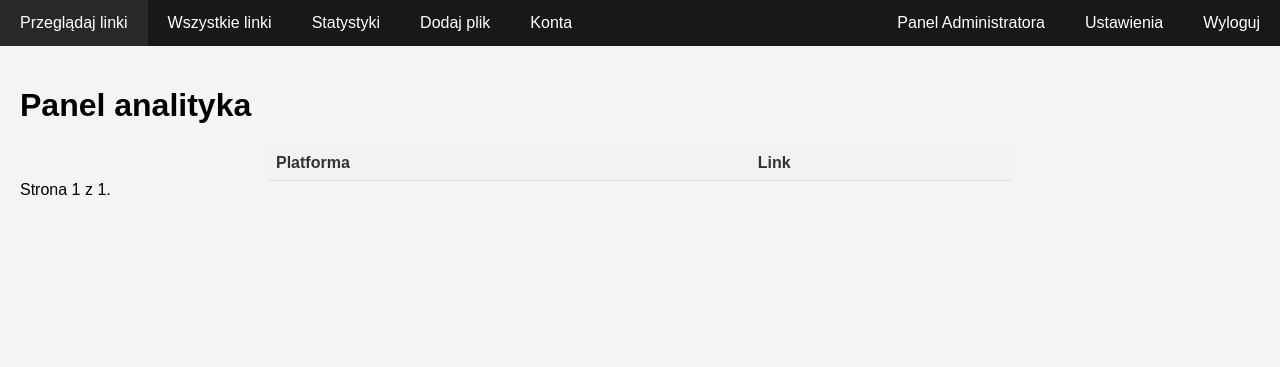
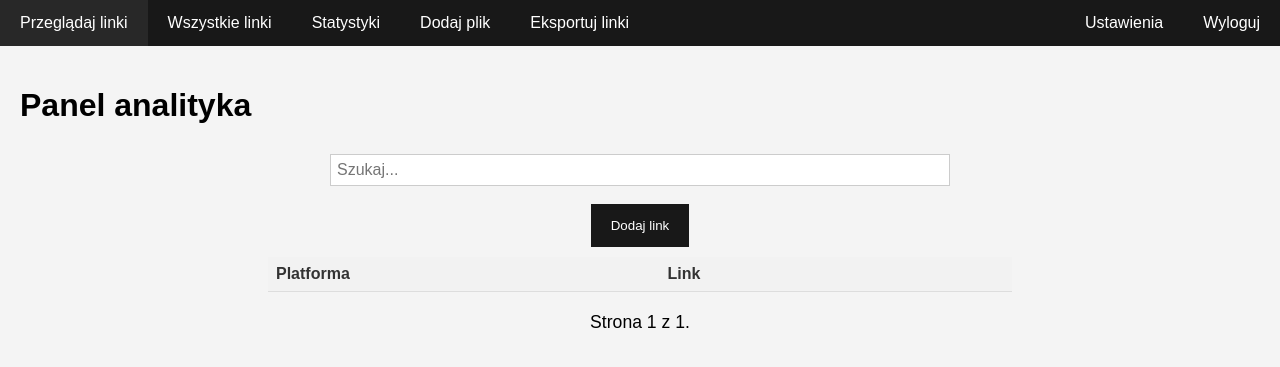
Before and after one commit to pggPL/zpp, a Django app: page / in a window 1280 px wide. Shown: the top 367 px of the page. Run offline with Django 4.2, Linux system fonts and the light colour scheme; the visitor is signed in with stand-in values (Sample User, id 1); data that the repository does not hold is empty; some libraries are stand-ins or nearby versions.

Commit message:
accounts

```diff
--- a/app_main/static/app_main/style.css
+++ b/app_main/static/app_main/style.css
@@ -99,3 +99,88 @@ p {
 select {
     width: 30%;
 }
+
+.box {
+    display: grid;
+    grid-template-columns: 1fr 1fr;
+    grid-template-rows: 1fr;
+    width: 100%;
+    height: 100%;
+
+}
+
+.box > .left {
+    grid-column: 1;
+    grid-row: 1;
+    border-right: 1px solid black;
+    display: block;
+    overflow: scroll;
+    height: 93vh;
+    scrollbar-width: none;
+    -ms-overflow-style: none;
+    margin: 0;
+    width: 100%;
+}
+
+
+.box > .left::-webkit-scrollbar {
+  display: none;
+}
+
+
+html::-webkit-scrollbar {
+  display: none;
+}
+
+.box > .right {
+    grid-column: 2;
+    grid-row: 1;
+}
+
+.one_link_panel {
+    display: flex;
+    flex-direction: row;
+    justify-content: space-between;
+    width: 100%;
+    padding: 10px;
+    margin: 0;
+    border-bottom: 1px solid grey;
+    box-sizing: border-box;
+}
+
+.done {
+    background-color: #b1c0a4;
+}
+
+.not_done {
+    background-color: #c7a9b7;
+}
+
+input[type=button] {
+    margin: 4px;
+}
+
+.pagination {
+    display: flex;
+    justify-content: center;
+    align-items: center;
+    margin-top: 20px;
+}
+
+.page-link {
+    margin: 0 10px;
+    padding: 5px 10px;
+    background-color: #000000;
+    color: white;
+    text-decoration: none;
+    transition: background-color 0.3s;
+}
+
+.page-link:hover {
+    background-color: #232428;
+}
+
+.page-info {
+    margin: 0 15px;
+    font-size: 1.1em;
+}
--- a/app_main/urls.py
+++ b/app_main/urls.py
@@ -12,4 +12,14 @@ urlpatterns = [
     path("edit_account/<int:pk>/", views.edit_account_view, name="edit_account"),
     path("delete_account/<int:pk>/", views.delete_account_view, name="delete_account"),
     path("add_account/", views.add_account_view, name="add_account"),
+    path("link_panel", views.link_panel_view, name="link_panel"),
+    path("delete_link/<int:pk>/<str:action>", views.delete_link_view, name="delete_link"),
+    path("edit_link/<int:pk>/<str:action>", views.edit_link_view, name="edit_link"),
+    path("add_link/<str:action>", views.add_link_view, name="add_link"),
+    path("change_password/", views.change_password_view, name="change_password"),
+    path("stats/", views.stats_view, name="stats"),
+    path("change_category/<int:pk>/<str:category>", views.change_category_view, name="change_category"),
+    path("change_category/<int:pk>/", views.remove_category_view, name="remove_category"),
+    path("lookup/<str:phrase>", views.lookup_view, name="lookup"),
+    path("export/", views.export_view, name="export"),
 ]
--- a/app_main/views.py
+++ b/app_main/views.py
@@ -1,16 +1,30 @@
+import os
+
 from django.contrib.auth import authenticate, login, logout
+import requests
+from django.contrib.auth.decorators import login_required
+from django.contrib.auth.forms import PasswordChangeForm
+from django.db.models import Q
 from django.http import HttpResponse
 from django.shortcuts import render, redirect, get_object_or_404
 
-from app_main.forms import FileUploadForm, ProfileForm
+from app_main.forms import FileUploadForm, ProfileForm, LinkForm1, LinkForm2, ChangePasswordForm
 import openpyxl
 
-from app_main.models import Submission, Platform, Profile
+from app_main.models import Submission, Platform, Profile, SubmissionCategory
 from django.core.paginator import Paginator
+from selenium import webdriver
 
 
+# decorator – require senior rank
+def senior_required(view_func):
+    def wrapper(request, *args, **kwargs):
+        if request.user.rank == "Senior":
+            return view_func(request, *args, **kwargs)
+        else:
+            return HttpResponse("Nie masz uprawnień do wykonania tej akcji")
+    return wrapper
 
-# index.html
 
 
 def index(request):
@@ -33,8 +47,9 @@ def login_view(request):
     else:
         return render(request, 'app_main/login.html')
 
+@login_required
 def main_panel_view(request):
-    links_list = Submission.objects.all()
+    links_list = Submission.objects.all().order_by('link')
 
     # Paginacja
     paginator = Paginator(links_list, 30)  # 10 linków na stronę
@@ -47,6 +62,7 @@ def main_panel_view(request):
 
     return render(request, "app_main/main_panel.html", context={'links': links})
 
+@login_required
 def add_file_view(request):
     if request.method == 'POST':
         form = FileUploadForm(request.POST, request.FILES)
@@ -55,30 +71,47 @@ def add_file_view(request):
             workbook = openpyxl.load_workbook(file)
             worksheet = workbook.active
 
-            data = []
+            total_links = worksheet.max_row - 1
+            total_unique_links = 0
+
             for row in worksheet.iter_rows(min_row=2, max_col=2, values_only=True):
                 platform, link = row
+
+                # check if link already exists in database
+                if Submission.objects.filter(link=link).exists():
+                    continue
+                total_unique_links += 1
 
                 platform = Platform.objects.get_or_create(name=platform)[0]
 
                 # create link in database
                 Submission.objects.get_or_create(link=link, platform=platform)
 
-            return render(request, "app_main/add_file.html", {'form': form, 'message': 'Plik został dodany'})
+            context = {
+                'total_links': total_links,
+                'total_unique_links': total_unique_links,
+                'message': 'Plik został dodany. ',
+                'form': form
+            }
+
+            return render(request, "app_main/add_file.html", context)
     else:
         form = FileUploadForm()
     return render(request, "app_main/add_file.html", {'form': form})
 
+@login_required
 def logout_view(request):
     logout(request)
     return redirect("index")
 
+@senior_required
 def accounts_list_view(request):
     context = {
         'users': Profile.objects.all()
     }
     return render(request, "app_main/accounts.html", context=context)
 
+@senior_required
 def edit_account_view(request, pk):
     obiekt = get_object_or_404(Profile, pk=pk)
     if request.method == "POST":
@@ -90,6 +123,7 @@ def edit_account_view(request, pk):
         form = ProfileForm(instance=obiekt)
     return render(request, 'app_main/form.html', {'form': form, 'name': 'Edytuj konto'})
 
+@senior_required
 def delete_account_view(request, pk):
     # delete if there is no object connected to this account
     account = get_object_or_404(Profile, pk=pk)
@@ -99,6 +133,7 @@ def delete_account_view(request, pk):
     account.delete()
     return redirect('accounts_list')
 
+@senior_required
 def add_account_view(request):
     info_message = "Na podany adres email zostanie wysłane zaproszenie do rejestracji."
     if request.method == "POST":
@@ -110,3 +145,108 @@ def add_account_view(request):
         form = ProfileForm()
     return render(request, 'app_main/form.html',
                   {'form': form, 'name': 'Dodaj konto', 'back_link': 'accounts_list', 'info': info_message})
+
+@login_required
+def link_panel_view(request):
+    context = {
+        'links_with_forms': []
+    }
+
+    submissions = Submission.objects.all()
+
+    for link in submissions:
+        link.short_link = link.link[:30] + "..." if len(link.link) > 30 else link.link
+
+    for link in submissions:
+        form = LinkForm1(instance=link)
+        context['links_with_forms'].append({"form": form, "link": link, "done": link.category is not None})
+    # sort links_with_forms by done
+    context['links_with_forms'].sort(key=lambda x: x['done'])
+
+    return render(request, "app_main/link_panel.html", context=context)
+
+@login_required
+def delete_link_view(request, pk, action):
+    link = get_object_or_404(Submission, pk=pk)
+    link.delete()
+    return redirect(action)
+
+@login_required
+def edit_link_view(request, pk, action):
+    obiekt = get_object_or_404(Submission, pk=pk)
+    if request.method == "POST":
+        form = LinkForm2(request.POST, instance=obiekt)
+        if form.is_valid():
+            form.save()
+            return redirect(action)
+    else:
+        form = LinkForm2(instance=obiekt)
+    return render(request, 'app_main/form.html', {'form': form, 'name': 'Edytuj link'})
+
+@login_required
+def add_link_view(request, action):
+    if request.method == "POST":
+        form = LinkForm2(request.POST)
+        if form.is_valid():
+            form.save()
+            return redirect(action)
+    else:
+        form = LinkForm2()
+    return render(request, 'app_main/form.html', {'form': form, 'name': 'Dodaj link'})
+
+@login_required
+def change_password_view(request):
+    if request.method == "POST":
+        form = ChangePasswordForm(request.user, request.POST)
+        if form.is_valid():
+            form.save()
+            return redirect('index')
+    else:
+        form = ChangePasswordForm(request.user)
+    return render(request, 'app_main/form.html', {'form': form, 'name': 'Zmień hasło'})
+
+@login_required
+def stats_view(request):
+    context = {
+        'links_number': len(Submission.objects.all()),
+        'links_without_the_cathegory': len(Submission.objects.filter(category=None)),
+        'links_with_the_cathegory': len(Submission.objects.exclude(category=None)),
+    }
+    return render(request, 'app_main/stats.html', context=context)
+
+@login_required
+def change_category_view(request, pk, category):
+    link = get_object_or_404(Submission, pk=pk)
+    link.category = SubmissionCategory.objects.get(id=category)
+    link.save()
+    return HttpResponse("done")
+
+
+@login_required
+def remove_category_view(request, pk):
+    link = get_object_or_404(Submission, pk=pk)
+    link.category = None
+    link.save()
+    return HttpResponse("not done")
+
+
+@login_required
+def lookup_view(request, phrase):
+    links = Submission.objects.filter(Q(link__icontains=phrase) | Q(platform__name__icontains=phrase)).order_by('link')
+    for link in links:
+        link.short_link = link.link[:50] + "..." if len(link.link) > 50 else link.link
+    return render(request, 'app_main/lookup.html', {'links': links, 'phrase': phrase})
+
+
+@login_required
+def export_view(request):
+    response = HttpResponse(content_type='text/csv')
+    response['Content-Disposition'] = 'attachment; filename="links.txt"'
+
+    output = ""
+    for link in Submission.objects.all():
+        if link.category is not None and link.category is not None:
+            output += link.link + "(" + link.platform.name + ", " + link.category.name + ")\n"
+    response.content = output
+
+    return response
--- a/templates/app_main/accounts.html
+++ b/templates/app_main/accounts.html
@@ -34,6 +34,6 @@
             if (confirm("Czy na pewno chcesz usunąć konto?")) {
                 window.location.href = "/delete_account/" + id;
             }
-        }f
+        }
     </script>
 {% endblock %}
--- a/templates/app_main/base.html
+++ b/templates/app_main/base.html
@@ -7,6 +7,9 @@
     <title>Strona Główna</title>
     <link rel="stylesheet" type="text/css" href="{% static 'app_main/style.css' %}">
     <link href="https://cdn.jsdelivr.net/npm/select2@4.1.0-rc.0/dist/css/select2.min.css" rel="stylesheet" />
+    <style>
+        {% block style %}{% endblock %}
+    </style>
     <script src="https://ajax.googleapis.com/ajax/libs/jquery/3.5.1/jquery.min.js"></script>
     <script src="https://cdn.jsdelivr.net/npm/select2@4.1.0-rc.0/dist/js/select2.min.js"></script>
 </head>
--- a/templates/app_main/main_panel.html
+++ b/templates/app_main/main_panel.html
@@ -1,37 +1,75 @@
 {% extends 'app_main/base.html' %}
+{% load static %}
 {% block content %}
         <h1>Panel analityka</h1>
 
+        <center>
+            <form>
+                <input type="text" placeholder="Szukaj..." name="search" oninput="lookup()" id="search">
+            </form>
+        </center>
+
         <div class="table-container">
+        <center>
+            <button class="button" onclick="window.location.href='{% url 'add_link' 'index' %}'">Dodaj link</button>
+        </center>
             <table>
                 <tr>
                     <th>Platforma</th>
                     <th>Link</th>
+                    <th></th>
+                    <th></th>
                 </tr>
                 {% for link in links %}
                 <tr>
                     <td>{{ link.platform }}</td>
                     <td><a href="{{ link.link }}" target="blank">{{ link.short_link }}</a></td>
+                    <td><a href="{% url 'edit_link' link.id "index" %}"><img src="{% static 'app_main/pencil.png' %}" style="width: 20px"></a></td>
+                    <td><a href="javascript:del({{ link.id }})"><img src="{% static 'app_main/remove.png' %}" style="width: 20px"></a></td>
+
                 </tr>
                 {% endfor %}
             </table>
         </div>
 
         <div class="pagination">
-            <span class="step-links">
             {% if links.has_previous %}
-                    <a href="?page=1">&laquo; pierwsza</a>
-                    <a href="?page={{ links.previous_page_number }}">poprzednia</a>
+                <a href="?page=1" class="page-link">&laquo; pierwsza</a>
+                <a href="?page={{ links.previous_page_number }}" class="page-link">< poprzednia</a>
             {% endif %}
 
-                <span class="current">
+            <span class="current page-info">
                 Strona {{ links.number }} z {{ links.paginator.num_pages }}.
             </span>
 
             {% if links.has_next %}
-                    <a href="?page={{ links.next_page_number }}">następna</a>
-                    <a href="?page={{ links.paginator.num_pages }}">ostatnia &raquo;</a>
+                <a href="?page={{ links.next_page_number }}" class="page-link">następna ></a>
+                <a href="?page={{ links.paginator.num_pages }}" class="page-link">ostatnia &raquo;</a>
             {% endif %}
-            </span>
         </div>
+
+
+
+        <script>
+            function del(id) {
+                if (confirm("Czy na pewno chcesz usunąć ten link?")) {
+                    window.location.href = "/delete_link/" + id + "/" + "index";
+                }
+            }
+
+            function lookup() {
+                // send ajax request to /lookup/phrase
+                var phrase = document.getElementById('search').value;
+                var url = "/lookup/" + phrase;
+                var xhttp = new XMLHttpRequest();
+                xhttp.onreadystatechange = function() {
+                    if (this.readyState == 4 && this.status == 200) {
+                        // Typical action to be performed when the document is ready:
+                        document.getElementsByClassName("table-container")[0].innerHTML = xhttp.responseText;
+                    }
+                };
+                xhttp.open("GET", url, true);
+                xhttp.send();
+            }
+        </script>
 {% endblock %}
--- a/templates/app_main/menu_links.html
+++ b/templates/app_main/menu_links.html
@@ -1,8 +1,11 @@
-<a href="{% url 'index' %}">Przeglądaj linki</a>
+<a href="{% url 'link_panel' %}">Przeglądaj linki</a>
 <a href="{% url 'index' %}">Wszystkie linki</a>
-<a href="{% url 'index' %}">Statystyki</a>
+<a href="{% url 'stats' %}">Statystyki</a>
 <a href="{% url 'add_file' %}">Dodaj plik</a>
-<a href="{% url 'accounts_list' %}">Konta</a>
+{% if user.rank == 'Senior' %}  <a href="{% url 'accounts_list' %}">Konta</a>   {% endif %}
+<a href="{% url 'export' %}">Eksportuj linki</a>
 <a href="{% url 'logout' %}" style="float: right">Wyloguj</a>
-<a href="{% url 'logout' %}" style="float: right">Ustawienia</a>
-<a href="{% url 'admin:index' %}" style="float: right">Panel Administratora</a>
+<a href="{% url 'change_password' %}" style="float: right">Ustawienia</a>
+{% if user.rank == 'Senior' %}
+    <a href="{% url 'admin:index' %}" style="float: right">Panel Administratora</a>
+{% endif %}
```
Also changed, not shown: app_main/forms.py (+41 -1 lines), templates/app_main/add_file.html (+8 -0 lines), templates/app_main/link_panel.html (added, +108 -0 lines), templates/app_main/lookup.html (added, +21 -0 lines), templates/app_main/stats.html (added, +26 -0 lines). Lines whose indentation alone changed are shown as unchanged.
